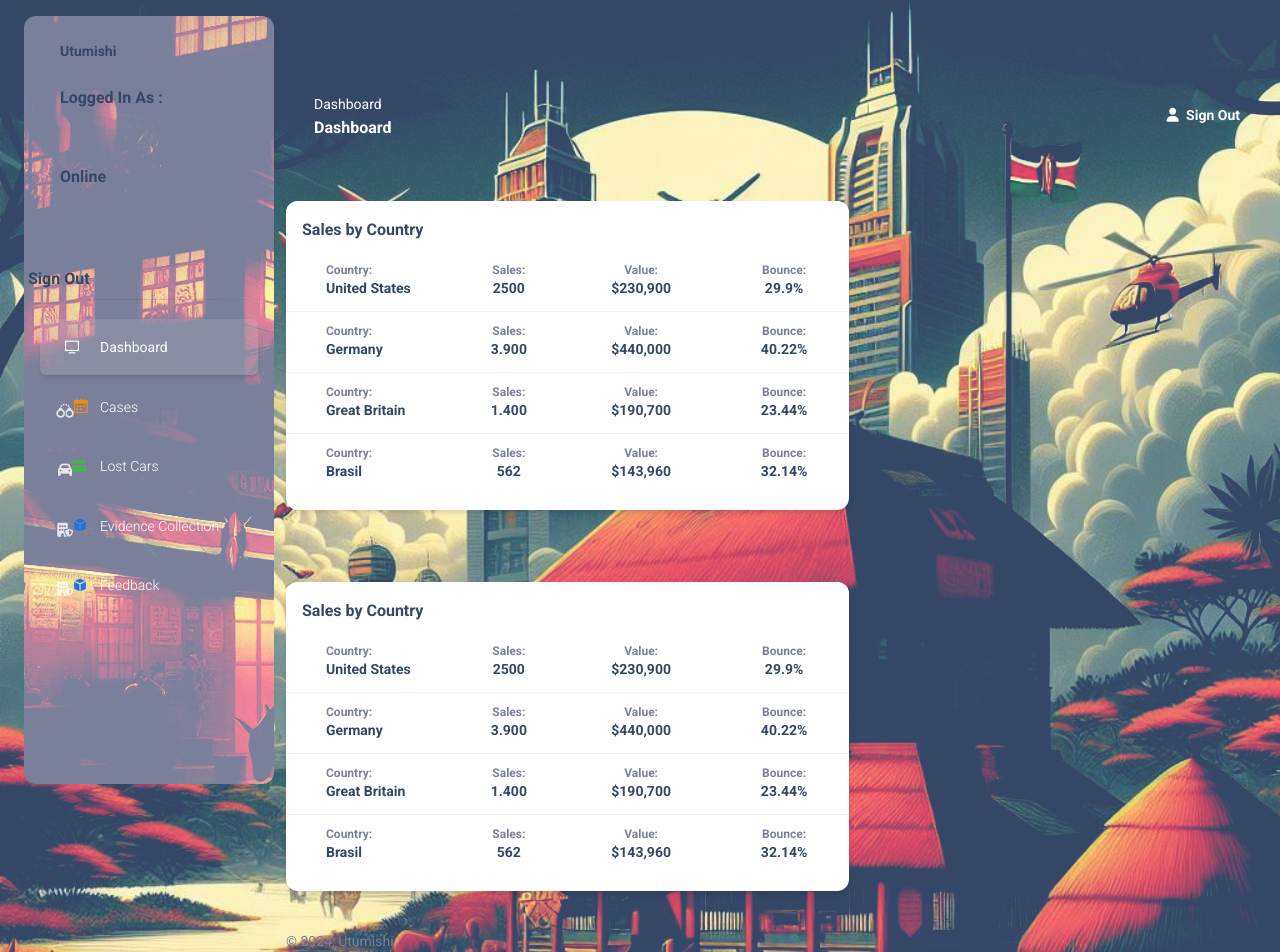
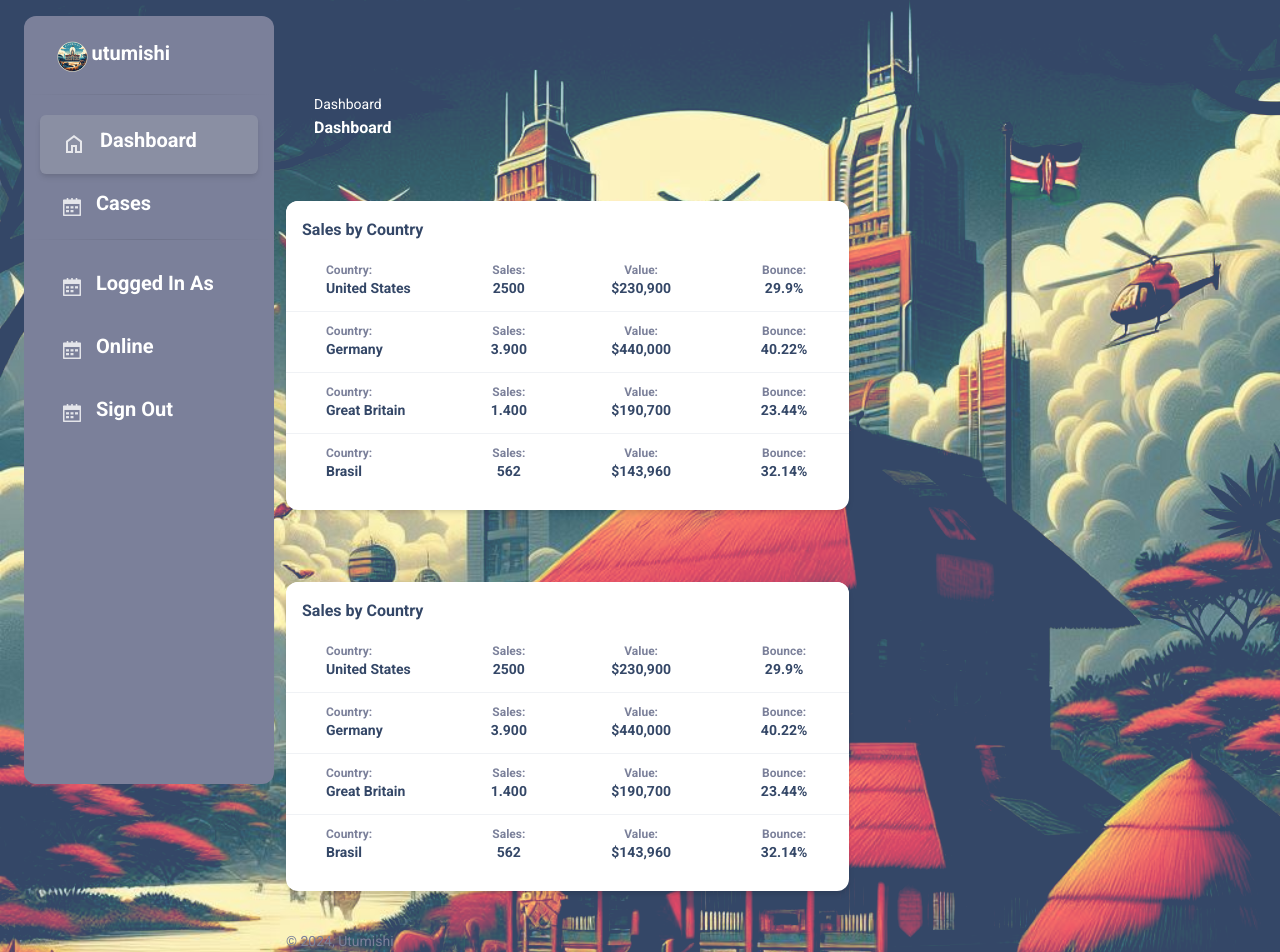
Before and after one commit to iamnotnato/Utumishi, a PHP site: page /app/home.php in a window 1280 px wide. Run offline with PHP 8.4, Linux system fonts and the light colour scheme; the visitor is signed in with stand-in values (Sample User, id 1); some libraries are stand-ins or nearby versions.

Commit message:
fix : minor fixes

```diff
--- a/app/dashboard/index.php
+++ b/app/dashboard/index.php
@@ -21,7 +21,7 @@
   <link rel="apple-touch-icon" sizes="76x76" href="../images/apple-touch-icon.png">
 <link rel="icon" type="image/png" href="../images/logo.png">
 
-<title> utumishi | LOGIN </title>
+<title> utumishi | Dashboard </title>
 
 <link rel="stylesheet" type="text/css" href="https://fonts.googleapis.com/css?family=Roboto:300,400,500,700,900|Roboto+Slab:400,700" />
 <link href="../css/nucleo-icons.css" rel="stylesheet" />
--- a/app/home.php
+++ b/app/home.php
@@ -1,3 +1,12 @@
+<?php
+session_start();
+$connect = mysqli_connect("localhost", "root", "", "utumishi");
+if(!isset($_SESSION['sess_user'])){
+  header("Location:login.php");
+}
+else
+{
+?>
 <!--
 =========================================================
 * Argon Dashboard 2 - v2.0.4
@@ -28,105 +37,90 @@
 <link rel="stylesheet" type="text/css" href="https://fonts.googleapis.com/css?family=Roboto:300,400,500,700,900|Roboto+Slab:400,700" />
 <link href="css/nucleo-icons.css" rel="stylesheet" />
 <link href="css/nucleo-svg.css" rel="stylesheet" />
-<script src="https://kit.fontawesome.com/42d5adcbca.js" crossorigin="anonymous"></script>
 <link href="https://fonts.googleapis.com/icon?family=Material+Icons+Round" rel="stylesheet">
 <link id="pagestyle" href="css/material-kit.min.css?v=3.0.4" rel="stylesheet" />
+<link rel="stylesheet" href="https://fonts.googleapis.com/css2?family=Material+Symbols+Outlined:opsz,wght,FILL,GRAD@24,400,0,0" />
 </head>
 
 <body class="g-sidenav-show bg-dark">
-  <div class="min-height-300 bg-dark position-absolute w-100"
-  style="background-image: url('images/wallpaper.jpg'); background-repeat: no-repeat; background-size: cover; background-blend-mode: lighten;">
+<div class="min-height-300 bg-dark position-absolute w-100" style="background-image: url('images/wallpaper.jpg'); background-repeat: no-repeat; background-size: cover; background-blend-mode: lighten;">
 <div class="sidenav-header" ></div>
 
 
-  <aside class="sidenav bg-secondary navbar navbar-vertical navbar-expand-xs border-0 border-radius-xl my-3 fixed-start ms-4 " id="sidenav-main"
-  style="background-image: url('images/bg9.jpg'); background-repeat: no-repeat; background-size: cover; background-blend-mode: lighten;">
+<aside class="sidenav bg-secondary navbar navbar-vertical navbar-expand-xs border-0 border-radius-xl my-3 fixed-start ms-4" id="sidenav-main">
+
+
 <div class="sidenav-header" >
-      <i class="fas fa-times p-3 cursor-pointer text-secondary opacity-5 position-absolute end-0 top-0 d-none d-xl-none" aria-hidden="true" id="iconSidenav"></i>
+ <i class="fas fa-times p-3 cursor-pointer text-secondary position-absolute end-0 top-0 d-none d-xl-none" aria-hidden="true" id="iconSidenav"></i>
 <a class="navbar-brand m-0" href="" target="_blank">
-        <images src="images/logo.png" class="navbar-brand-images h-100" alt="main_logo">
-        <span class="ms-1 font-weight-bold">Utumishi</span>
-        <br>
-        <br>
-        <h6 class="ms-1 font-weight-bold">Logged In As : </h6>
-
-        <br>
-        <br>
-        <h6 class="ms-1 font-weight-bold">Online</h6>
-
-        <br>
-        <br>
-
-        <a href="logout.php" class="ms-1 font-weight-bold">Sign Out</h6>
-
-        <br>
-        <br>
+<img src="images/logo.png" class="navbar-brand-images h-100" alt="main_logo">
+<span class="h5 text-white">utumishi</span>
 </a>
 </div>
-
-    <br>
-        <br>
-        <br>
-        <br>
-        <br>
-        <br>
-        <br>
-        <br>
 
 <hr class="horizontal dark mt-0">
 <div class="collapse navbar-collapse  w-auto " id="sidenav-collapse-main">
   <ul class="navbar-nav">
+
 <li class="nav-item">
-          <a class="nav-link active" href="pages/dashboard.html">
-            <div class="icon icon-shape icon-sm border-radius-md text-center me-2 d-flex align-items-center justify-content-center">
-              <i class="ni ni-tv-2 text-primary text-sm opacity-10"></i>
+<a class="nav-link active" href="home.php">
+ <div class="icon icon-shape icon-sm border-radius-md text-center me-2 d-flex align-items-start justify-content-center">
+  <i class="material-symbols-outlined ms-1" style="font-size: 24px;">home</i>
 </div>
-            <span class="nav-link-text ms-1">Dashboard</span>
+  <span class="ms-1 h5 text-white">Dashboard</span>
 </a>
 </li>
         <li class="nav-item">
-          <a class="nav-link " href="cases.php">
+          <a class="nav-link " href="newcases.php">
             <div class="icon icon-shape icon-sm border-radius-md text-center me-2 d-flex align-items-center justify-content-center">
-
-            <i class="fa-solid fa-handcuffs"></i>
-            <i class="ni ni-calendar-grid-58 text-warning text-sm opacity-10"></i>
+            <i class="ni ni-calendar-grid-58 text-white text-lg"></i>
             </div>
-            <span class="nav-link-text ms-1">Cases</span>
+            <span class="h5 text-white">Cases</span>
           </a>
         </li>
+
+        <hr class="horizontal dark mt-0">
+
         <li class="nav-item">
-          <a class="nav-link " href="pages/billing.html">
+          <a class="nav-link " href="newcases.php">
             <div class="icon icon-shape icon-sm border-radius-md text-center me-2 d-flex align-items-center justify-content-center">
-            <i class="fa-solid fa-car"></i>
-            <i class="ni ni-credit-card text-success text-sm opacity-10"></i>
+            <i class="ni ni-calendar-grid-58 text-white text-lg"></i>
             </div>
-            <span class="nav-link-text ms-1">Lost Cars</span>
-          </a>
-        </li>
-        <li class="nav-item">
-          <a class="nav-link " href="pages/virtual-reality.html">
-            <div class="icon icon-shape icon-sm border-radius-md text-center me-2 d-flex align-items-center justify-content-center">
-            <i class="fa-solid fa-building-shield"></i>
-            <i class="ni ni-app text-info text-sm opacity-10"></i>
-            </div>
-            <span class="nav-link-text ms-1">Evidence Collection</span>
+            <span class="h5 text-white">Logged In As </span>
           </a>
         </li>
 
 
         <li class="nav-item">
-          <a class="nav-link " href="pages/virtual-reality.html">
+          <a class="nav-link " href="newcases.php">
             <div class="icon icon-shape icon-sm border-radius-md text-center me-2 d-flex align-items-center justify-content-center">
-            <i class="fa-solid fa-building-shield"></i>
-            <i class="ni ni-app text-info text-sm opacity-10"></i>
+            <i class="ni ni-calendar-grid-58 text-white text-lg"></i>
             </div>
-            <span class="nav-link-text ms-1">Feedback</span>
+            <span class="h5 text-white">Online</span>
           </a>
         </li>
+
+
+        <li class="nav-item">
+          <a class="nav-link " href="newcases.php">
+            <div class="icon icon-shape icon-sm border-radius-md text-center me-2 d-flex align-items-center justify-content-center">
+            <i class="ni ni-calendar-grid-58 text-white text-lg"></i>
+            </div>
+            <span class="h5 text-white">Sign Out</span>
+          </a>
+        </li>
+
+
+
      </ul>
     </div>
 
+
+
+
   </aside>
+
+
   <main class="main-content position-relative border-radius-lg ">
     <!-- Navbar -->
     <nav class="navbar navbar-main navbar-expand-lg px-0 mx-4 shadow-none border-radius-xl " id="navbarBlur" data-scroll="false">
@@ -143,24 +137,7 @@
 
             </div>
           </div>
-          <ul class="navbar-nav  justify-content-end">
-            <li class="nav-item d-flex align-items-center">
-              <a href="logout.php" class="nav-link text-white font-weight-bold px-0">
-                <i class="fa fa-user me-sm-1"></i>
-                <span class="d-sm-inline d-none">Sign Out</span>
-              </a>
-            </li>
-            <li class="nav-item d-xl-none ps-3 d-flex align-items-center">
-              <a href="javascript:;" class="nav-link text-white p-0" id="iconNavbarSidenav">
-                <div class="sidenav-toggler-inner">
-                  <i class="sidenav-toggler-line bg-white"></i>
-                  <i class="sidenav-toggler-line bg-white"></i>
-                  <i class="sidenav-toggler-line bg-white"></i>
-                </div>
-              </a>
-            </li>
 
-          </ul>
         </div>
       </div>
     </nav>
@@ -488,3 +465,6 @@
 </body>
 
 </html>
+<?php
+}
+?>
```
Also changed, not shown: app/dashboard/users.php (+62 -6 lines), app/newindex.php (deleted, +0 -134 lines), app/register.php (deleted, +0 -181 lines). Lines whose indentation alone changed are shown as unchanged.
